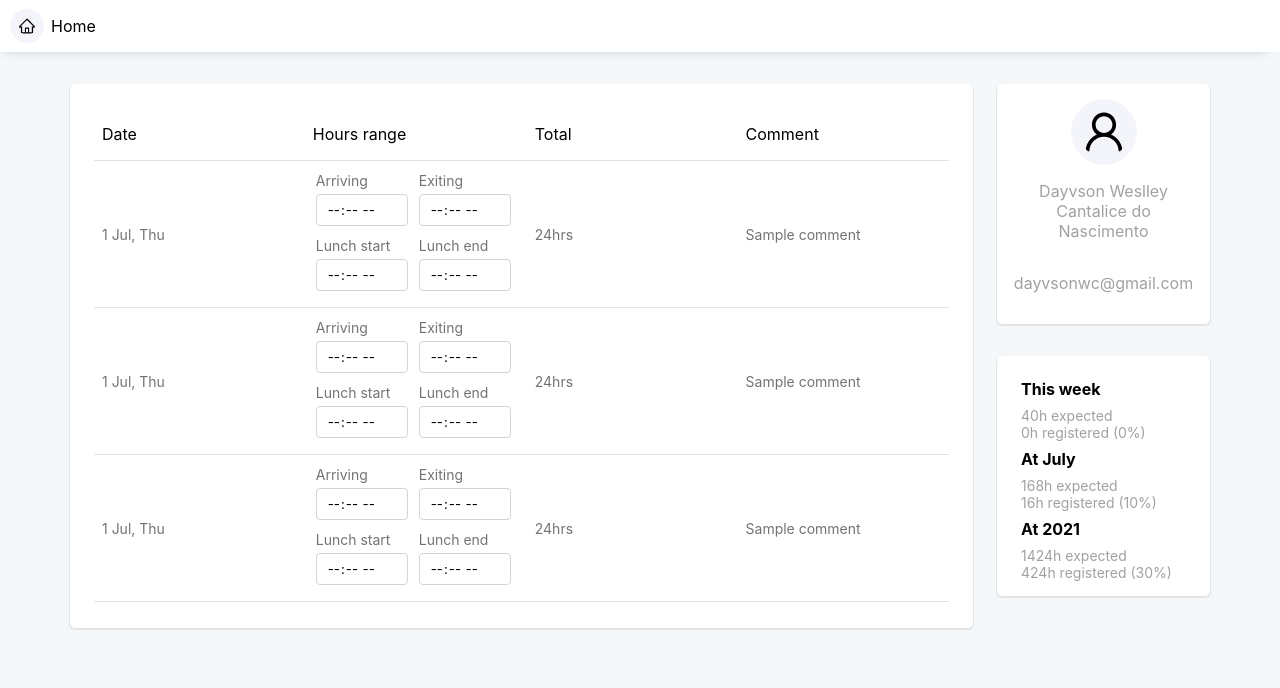
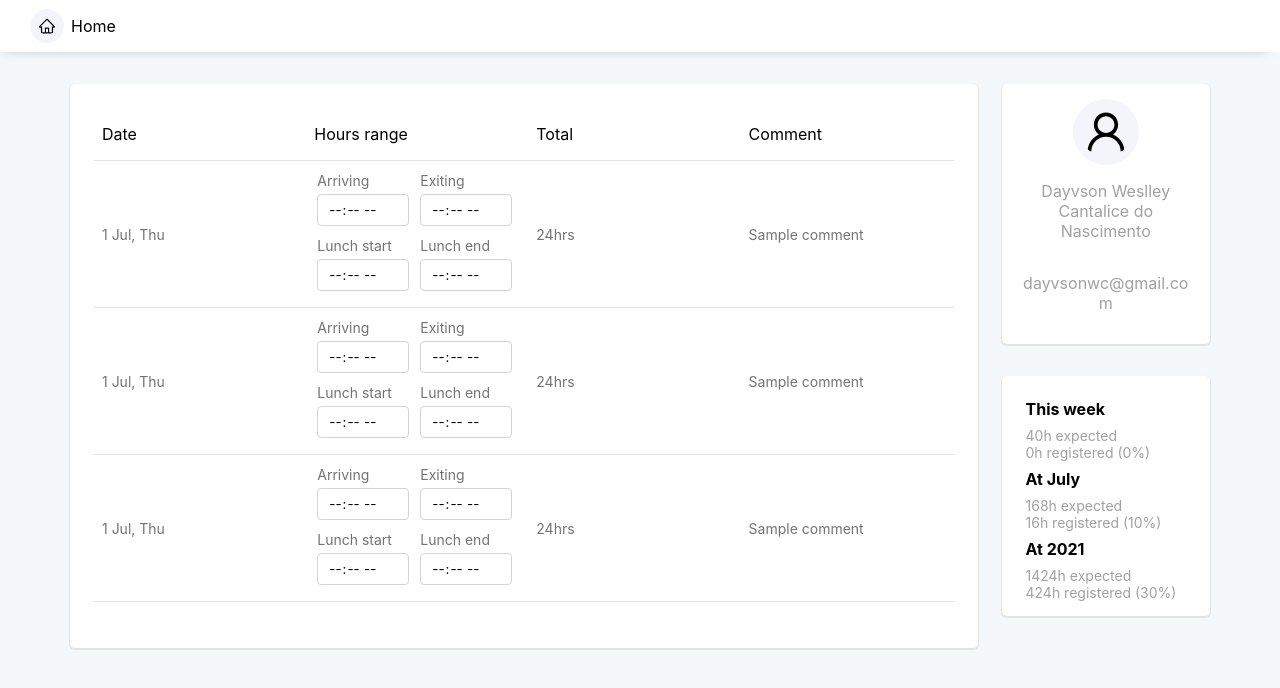
Before and after one commit to DayvsonNascimento/working-hours-app, a React (Create React App) app: page / in a window 1280 px wide. Shown: the top 688 px of the page. Built offline with nearby package versions, Linux system fonts and the light colour scheme.

Commit message:
Code refactoring

```diff
--- a/src/components/LogCard/LogCard.js
+++ b/src/components/Cards/LogCard/LogCard.js
@@ -2,7 +2,7 @@ import { useState } from 'react';
 
 import { Container, RowCell, ButtonContainer, Button } from './styles';
 
-import HourInput from '../HourInput/HourInput';
+import HourInput from '../../HourInput/HourInput';
 
 const LogCard = () => {
   const [hoursRangeWork, setHoursRangeWork] = useState({
--- a/src/components/HourInput/styles.js
+++ b/src/components/HourInput/styles.js
@@ -20,4 +20,5 @@ export const Input = styled.input`
   border: 1px solid #d4d4d4;
   padding-left: 10px;
   font-family: inherit;
+  cursor: text;
 `;
--- a/src/components/LogTable/LogTable.js
+++ b/src/components/LogTable/LogTable.js
@@ -1,4 +1,4 @@
-import LogCard from '../LogCard/LogCard';
+import LogCard from '../Cards/LogCard/LogCard';
 
 import {
   Container,
--- a/src/components/LogTable/styles.js
+++ b/src/components/LogTable/styles.js
@@ -6,7 +6,7 @@ export const Container = styled.div`
   box-shadow: 0 1px 1px 1px #e3e3e3;
   border-radius: 5px;
   float: left;
-  width: 75%;
+  width: calc((100% - 250px) / 12 * 9 + 192px);
 `;
 
 export const Table = styled.table`
--- a/src/components/Navbar/styles.js
+++ b/src/components/Navbar/styles.js
@@ -4,7 +4,7 @@ import { AiOutlineHome } from 'react-icons/ai';
 export const Container = styled.div`
   background: #fff;
   z-index: 99;
-  padding-left: 10px;
+  padding-left: 30px;
   box-shadow: -5px 3px 14px -9px rgba(0, 0, 0, 0.51);
 `;
 
```
Also changed, not shown: src/components/Cards/LogCard/styles.js (renamed from src/components/LogCard/styles.js).
